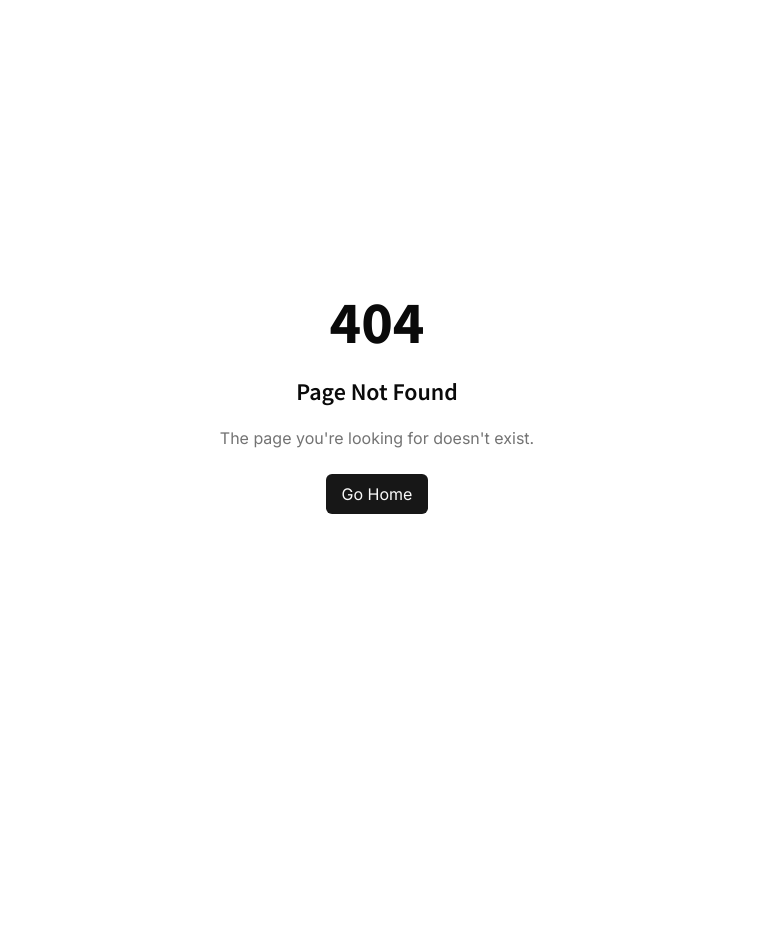
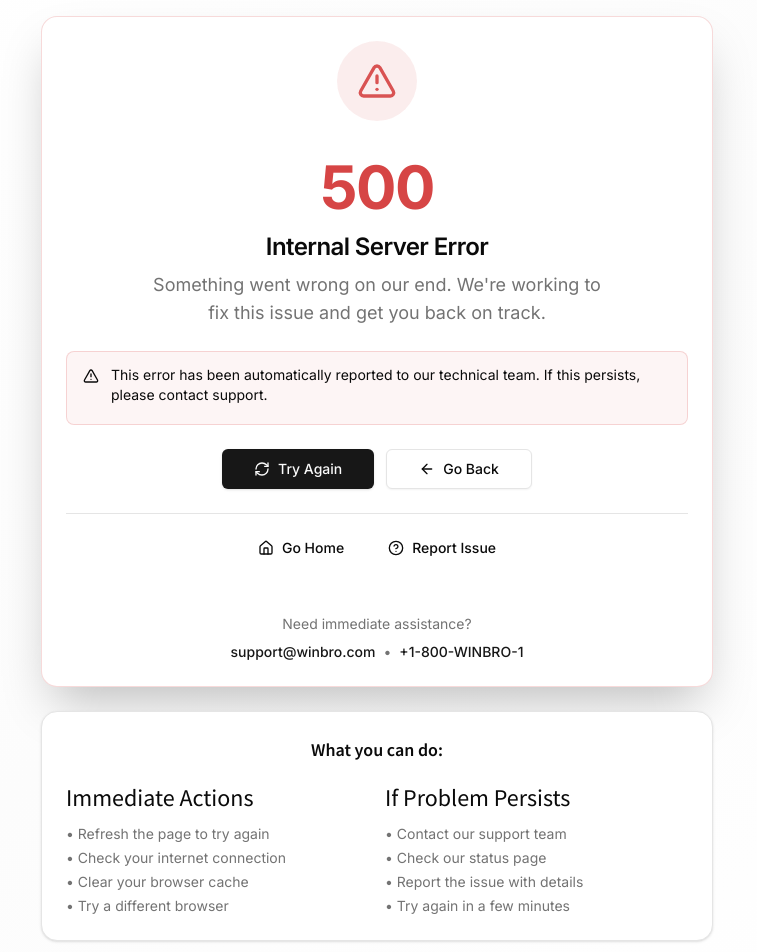
Before and after one commit to guilhermetechmakers/winbro-training-reels-1761080122901, a React (Vite) app: page /500 in a window 1280 px wide. Before the commit this address had no page. Shown: the top 952 px of the page, without its empty margins (263-1020 px from the left). Before the commit the page ends 800 px from the top, so only its background shows below. Built offline with nearby package versions, Linux system fonts and the light colour scheme.

Commit message:
feat: AI-generated c

```diff
--- a/src/App.tsx
+++ b/src/App.tsx
@@ -31,6 +31,7 @@ import PrivacyPolicyPage from '@/pages/legal/PrivacyPolicyPage';
 import TermsPage from '@/pages/legal/TermsPage';
 import CookiePolicyPage from '@/pages/legal/CookiePolicyPage';
 import NotFoundPage from '@/pages/NotFoundPage';
+import ServerErrorPage from '@/pages/ServerErrorPage';
 
 // Components
 import ProtectedRoute from '@/components/ProtectedRoute';
@@ -160,6 +161,9 @@ function App() {
                 </ProtectedRoute>
               } />
 
+              {/* Error routes */}
+              <Route path="/500" element={<ServerErrorPage />} />
+
               {/* Catch all route */}
               <Route path="*" element={<NotFoundPage />} />
             </Routes>
--- /dev/null
+++ b/src/pages/ServerErrorPage.tsx
@@ -0,0 +1,191 @@
+import React from 'react';
+import { Link, useNavigate } from 'react-router-dom';
+import { AlertTriangle, RefreshCw, Home, HelpCircle, ArrowLeft } from 'lucide-react';
+import { Button } from '@/components/ui/button';
+import { Card, CardContent, CardDescription, CardHeader, CardTitle } from '@/components/ui/card';
+import { Alert, AlertDescription } from '@/components/ui/alert';
+
+const ServerErrorPage: React.FC = () => {
+  const navigate = useNavigate();
+
+  const handleRetry = () => {
+    // Retry the last action by refreshing the page
+    window.location.reload();
+  };
+
+  const handleGoBack = () => {
+    // Go back to previous page
+    navigate(-1);
+  };
+
+  const handleReportIssue = () => {
+    // In a real app, this would open a support ticket or contact form
+    // For now, we'll show an alert
+    alert('Issue reporting feature would open here. Please contact support at support@winbro.com');
+  };
+
+  return (
+    <div
+      className="min-h-screen bg-gradient-to-br from-background via-muted/30 to-background flex items-center justify-center p-4"
+      role="main"
+      aria-labelledby="error-title"
+    >
+      <div className="w-full max-w-2xl">
+        {/* Main Error Card */}
+        <Card className="card-elevation border-error/20 shadow-2xl">
+          <CardHeader className="text-center pb-6">
+            {/* Error Icon with Animation */}
+            <div
+              className="mx-auto mb-6 w-20 h-20 bg-error/10 rounded-full flex items-center justify-center animate-pulse-slow"
+              aria-hidden="true"
+            >
+              <AlertTriangle className="w-10 h-10 text-error" />
+            </div>
+
+            {/* Error Code */}
+            <CardTitle
+              id="error-title"
+              className="text-6xl font-bold text-error mb-2 animate-fade-in"
+              aria-label="Error code 500"
+            >
+              500
+            </CardTitle>
+
+            {/* Error Title */}
+            <CardTitle className="text-2xl font-semibold text-foreground mb-3">
+              Internal Server Error
+            </CardTitle>
+
+            {/* Error Description */}
+            <CardDescription className="text-lg text-muted-foreground max-w-md mx-auto">
+              Something went wrong on our end. We're working to fix this issue and get you back on track.
+            </CardDescription>
+          </CardHeader>
+
+          <CardContent className="space-y-6">
+            {/* Error Alert */}
+            <Alert className="border-error/20 bg-error/5" role="alert">
+              <AlertTriangle className="h-4 w-4 text-error" aria-hidden="true" />
+              <AlertDescription className="text-sm">
+                This error has been automatically reported to our technical team.
+                If this persists, please contact support.
+              </AlertDescription>
+            </Alert>
+
+            {/* Action Buttons */}
+            <div className="flex flex-col sm:flex-row gap-3 justify-center">
+              <Button
+                onClick={handleRetry}
+                className="btn-primary flex items-center gap-2 hover:scale-105 transition-transform duration-200"
+                size="lg"
+                aria-label="Retry the last action by refreshing the page"
+              >
+                <RefreshCw className="w-4 h-4" aria-hidden="true" />
+                Try Again
+              </Button>
+
+              <Button
+                onClick={handleGoBack}
+                variant="outline"
+                className="flex items-center gap-2 hover:scale-105 transition-transform duration-200"
+                size="lg"
+                aria-label="Go back to the previous page"
+              >
+                <ArrowLeft className="w-4 h-4" aria-hidden="true" />
+                Go Back
+              </Button>
+            </div>
+
+            {/* Secondary Actions */}
+            <div className="flex flex-col sm:flex-row gap-3 justify-center pt-4 border-t border-border">
+              <Button
+                asChild
+                variant="ghost"
+                className="flex items-center gap-2 hover:bg-muted/50 transition-colors"
+                aria-label="Navigate to the home page"
+              >
+                <Link to="/">
+                  <Home className="w-4 h-4" aria-hidden="true" />
+                  Go Home
+                </Link>
+              </Button>
+
+              <Button
+                onClick={handleReportIssue}
+                variant="ghost"
+                className="flex items-center gap-2 hover:bg-muted/50 transition-colors"
+                aria-label="Report this issue to support"
+              >
+                <HelpCircle className="w-4 h-4" aria-hidden="true" />
+                Report Issue
+              </Button>
+            </div>
+
+            {/* Support Information */}
+            <div className="text-center pt-6">
+              <p className="text-sm text-muted-foreground mb-2">
+                Need immediate assistance?
+              </p>
+              <div className="flex flex-col sm:flex-row gap-2 justify-center text-sm">
+                <a
+                  href="mailto:support@winbro.com"
+                  className="text-primary hover:text-primary/80 transition-colors font-medium"
+                  aria-label="Send email to support at support@winbro.com"
+                >
+                  support@winbro.com
+                </a>
+                <span className="hidden sm:inline text-muted-foreground" aria-hidden="true">•</span>
+                <a
+                  href="tel:+1-800-WINBRO-1"
+                  className="text-primary hover:text-primary/80 transition-colors font-medium"
+                  aria-label="Call support at 1-800-WINBRO-1"
+                >
+                  +1-800-WINBRO-1
+                </a>
+              </div>
+            </div>
+          </CardContent>
+        </Card>
+
+        {/* Additional Help Section */}
+        <Card className="mt-6 card-elevation">
+          <CardContent className="pt-6">
+            <h3 className="text-lg font-semibold text-foreground mb-4 text-center">
+              What you can do:
+            </h3>
+            <div className="grid md:grid-cols-2 gap-4 text-sm">
+              <div className="space-y-2">
+                <h4 className="font-medium text-foreground">Immediate Actions</h4>
+                <ul className="space-y-1 text-muted-foreground" role="list">
+                  <li>• Refresh the page to try again</li>
+                  <li>• Check your internet connection</li>
+                  <li>• Clear your browser cache</li>
+                  <li>• Try a different browser</li>
+                </ul>
+              </div>
+              <div className="space-y-2">
+                <h4 className="font-medium text-foreground">If Problem Persists</h4>
+                <ul className="space-y-1 text-muted-foreground" role="list">
+                  <li>• Contact our support team</li>
+                  <li>• Check our status page</li>
+                  <li>• Report the issue with details</li>
+                  <li>• Try again in a few minutes</li>
+                </ul>
+              </div>
+            </div>
+          </CardContent>
+        </Card>
+
+        {/* Footer */}
+        <div className="text-center mt-8 text-sm text-muted-foreground">
+          <p>
+            Error ID: {Math.random().toString(36).substr(2, 9).toUpperCase()} •
+            Timestamp: {new Date().toLocaleString()}
+          </p>
+        </div>
+      </div>
+    </div>
+  );
+};
+
+export default ServerErrorPage;
```
